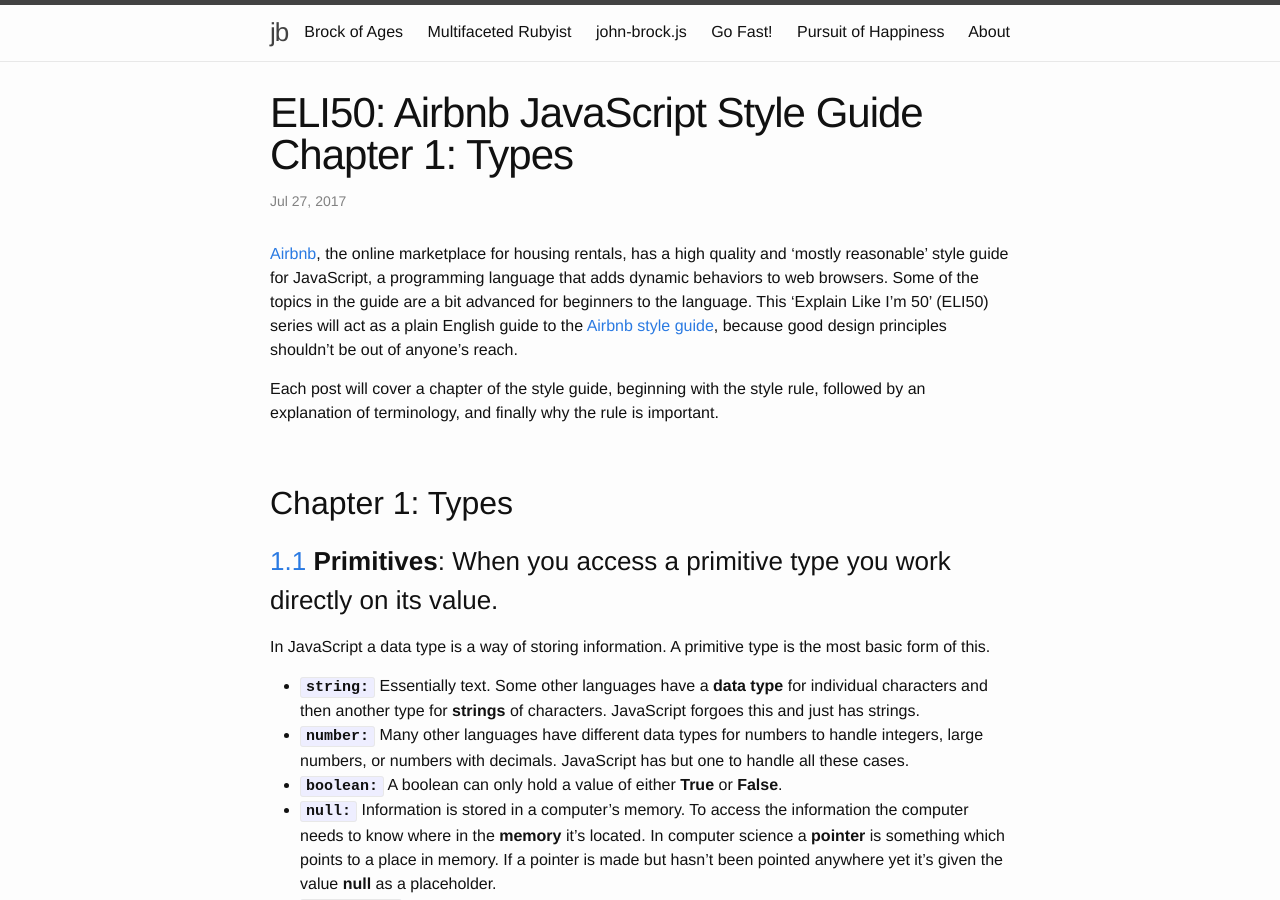
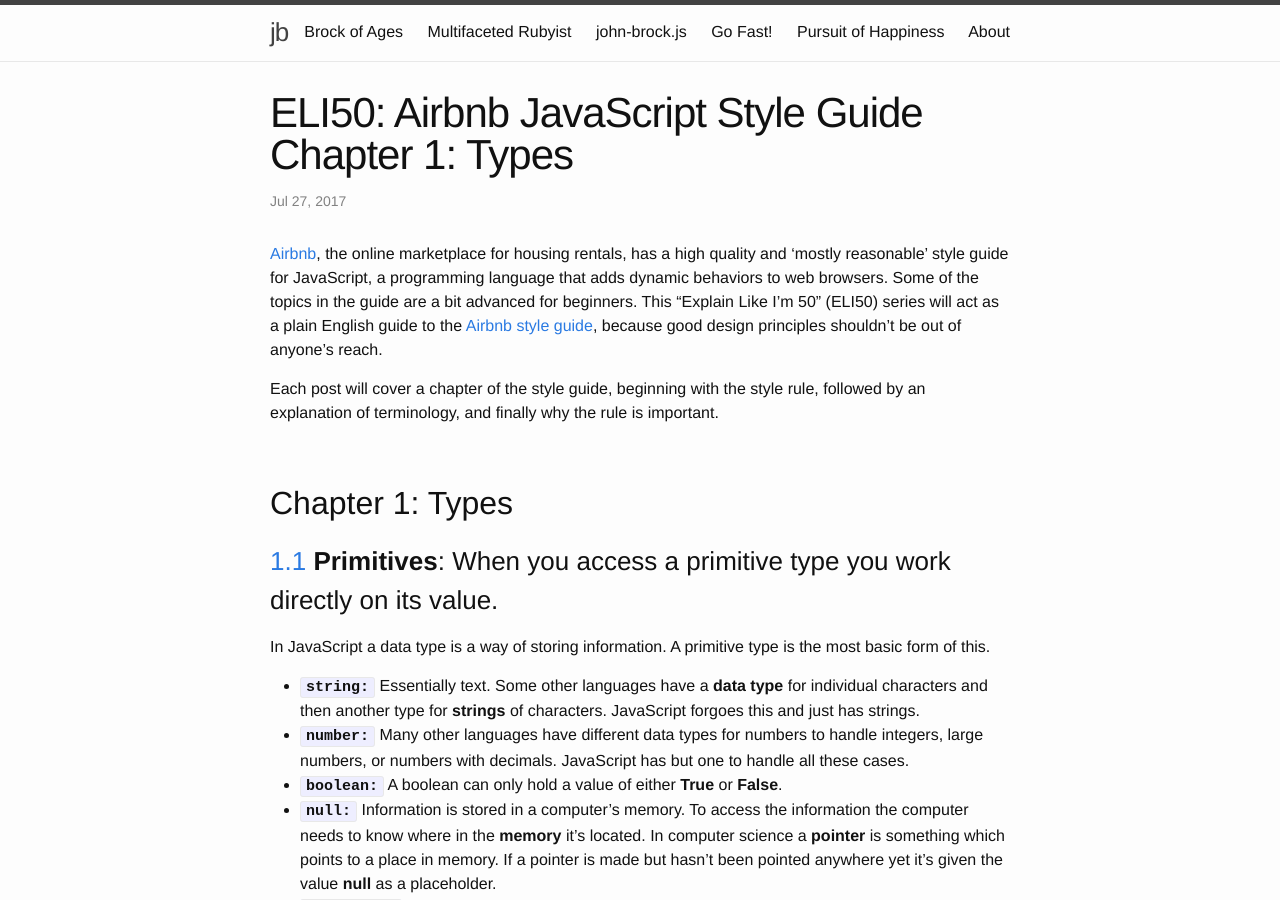
Before and after one commit to JohnLRBrock/JohnBrock, a Jekyll site: the page built from john-brock-js/_posts/2017-07-27-Airbnb-style-guide-chapter-1.md, in a window 1280 px wide and 900 px high. Built offline with Jekyll 4.4.1, drawn with Linux system fonts in a browser that asks for light colours; a script that is not in the unit is left out.

Commit message:
removed 'to the language'

```diff
--- a/john-brock-js/_posts/2017-07-27-Airbnb-style-guide-chapter-1.md
+++ b/john-brock-js/_posts/2017-07-27-Airbnb-style-guide-chapter-1.md
@@ -3,7 +3,7 @@
 title: "ELI50: Airbnb JavaScript Style Guide Chapter 1: Types"
 layout: post
 ---
-[Airbnb][airbnb], the online marketplace for housing rentals, has a high quality and 'mostly reasonable' style guide for JavaScript, a programming language that adds dynamic behaviors to web browsers. Some of the topics in the guide are a bit advanced for beginners to the language. This 'Explain Like I'm 50' (ELI50) series will act as a plain English guide to the [Airbnb style guide][style guide], because good design principles shouldn't be out of anyone's reach.
+[Airbnb][airbnb], the online marketplace for housing rentals, has a high quality and 'mostly reasonable' style guide for JavaScript, a programming language that adds dynamic behaviors to web browsers. Some of the topics in the guide are a bit advanced for beginners. This "Explain Like I'm 50" (ELI50) series will act as a plain English guide to the [Airbnb style guide][style guide], because good design principles shouldn't be out of anyone's reach.
 
 Each post will cover a chapter of the style guide, beginning with the style rule, followed by an explanation of terminology, and finally why the rule is important.
 
```
